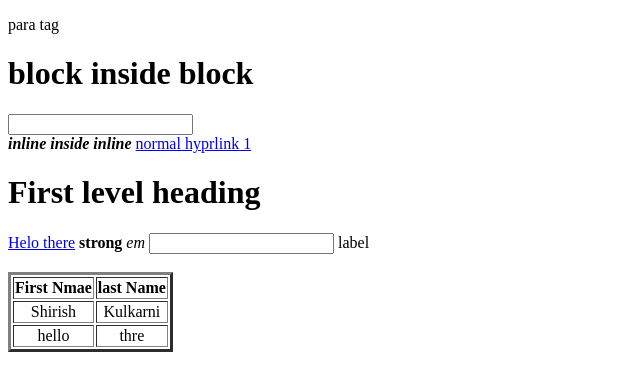
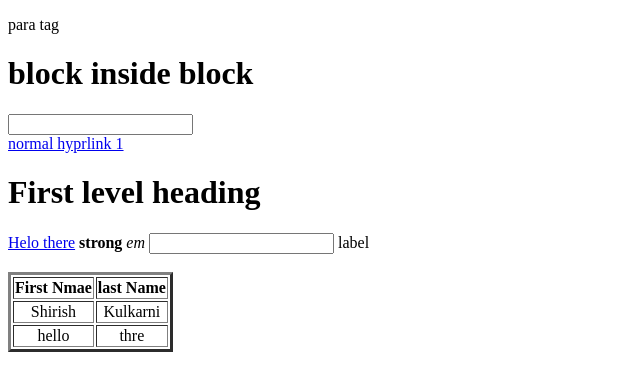
Before and after one commit to shirishkulkarni35/html_css_intern, a plain HTML site: page class4.html in a window 1280 px wide. Shown: the whole page, without its empty margins (0-640 px from the left). Drawn offline with Linux system fonts and the light colour scheme.

Commit message:
small change

```diff
--- a/class4.html
+++ b/class4.html
@@ -11,7 +11,7 @@
       <input type="text">
     </div>
 
-    <strong><em>inline inside inline</em></strong>
+    <!-- <strong><em>inline inside inline</em></strong> -->
     <a href="/">normal hyprlink 1</a>
     <h1>First level heading</h1>
     <a href="/">Helo there</a>
```
